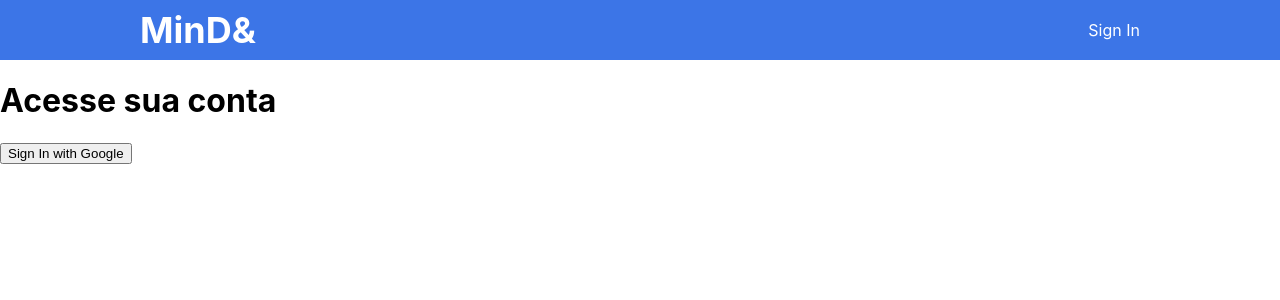
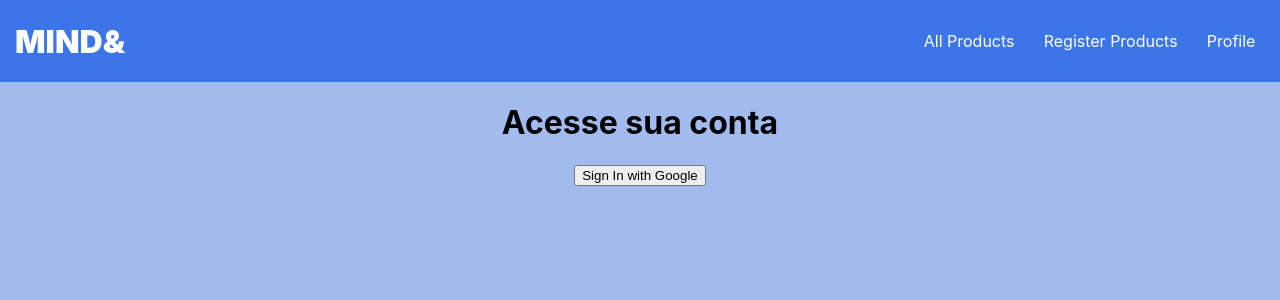
Before and after one commit to EngenheirosDoHavaii/EngDSoft, a React (Create React App) app: page /signin in a window 1280 px wide. Shown: the top 300 px of the page. Built offline with nearby package versions, Linux system fonts and the light colour scheme.

Commit message:
change navbar and background style

```diff
--- a/src/App.tsx
+++ b/src/App.tsx
@@ -2,11 +2,12 @@ import { SignIn } from "./pages/SignIn";
 import { Profile } from "./pages/Profile";
 import { Route, Routes } from "react-router-dom";
 import Protected from "./components/Protected";
-import Navbar from "./components/Navbar";
+import Navbar from "./components/Navbar/NavBar";
+import "./style/App.css"
 
 export default function App() {
   return (
-    <div>
+    <div className="App">
       <Navbar />
       <Routes>
         <Route
@@ -18,6 +19,7 @@ export default function App() {
           }
         />
         <Route path="/signin" element={<SignIn />} />
+
       </Routes>
     </div>
   );
--- a/src/components/Navbar.tsx
+++ /dev/null
@@ -1,10 +0,0 @@
-import { Link } from "react-router-dom";
-import "../style/Navbar.css"
-
-
-export default function Navbar() {
-    return <nav className="nav">
-        <Link to="/" className="minde">MinD&</Link>
-        <Link to="/signin" className="nav-link">Sign In</Link>
-    </nav>
-}
--- /dev/null
+++ b/src/components/Navbar/NavBar.css
@@ -0,0 +1,43 @@
+
+.navBar {
+    display: flex;
+    box-shadow: rgba(0,0,0,.15) 0px -2px 10px 0 px;
+    background-color: #3c75e7;
+    justify-content: space-between;
+    align-items: center;
+    padding: 15px;
+}
+
+.mind,
+.linkList li a {
+    text-decoration: none;
+    color: white
+}
+
+.mind {
+    font-size: 2em;
+    font-weight: 900;
+    text-transform: uppercase;
+}
+
+.linkList {
+    display: flex;
+    list-style: none;
+    height: 100%;
+    gap: 10px;
+}
+
+.linkList li a {
+    padding: .8em .6em;
+}
+
+.linkList li a:hover {
+    border: 2px solid;
+    border-radius: 10px;
+    border-color: #a1bbef;
+}
+
+.clickedLink {
+    border: solid 2px #a1bbef;
+    border-radius: 10px;
+}
--- /dev/null
+++ b/src/components/Navbar/NavBar.tsx
@@ -0,0 +1,26 @@
+
+import { NavLink } from "react-router-dom";
+import "./NavBar.css";
+import React from "react";
+
+const NavBar = () => {
+  return (
+    <nav className="navBar">
+      <NavLink to="/" className="mind"> Mind& </NavLink>
+
+      <ul className="linkList">
+        <li>
+          <NavLink to="/" className={({isActive}) => (isActive ? "clickedLink" : "")}>All Products</NavLink>
+        </li>
+        <li>
+          <NavLink to="/register" className={({isActive}) => (isActive ? "clickedLink" : "")}>Register Products</NavLink>
+        </li>
+        <li>
+          <NavLink to="/profile" className={({isActive}) => (isActive ? "clickedLink" : "")}>Profile</NavLink>
+        </li>
+      </ul>
+    </nav>
+  );
+};
+
+export default NavBar;
--- a/src/style/App.css
+++ b/src/style/App.css
@@ -1,39 +1,5 @@
 .App {
   text-align: center;
   background-color: #a1bbef;
+  height: 100vh
 }
-
-.App-logo {
-  height: 40vmin;
-  pointer-events: none;
-}
-
-@media (prefers-reduced-motion: no-preference) {
-  .App-logo {
-    animation: App-logo-spin infinite 20s linear;
-  }
-}
-
-.App-header {
-  background-color: #282c34;
-  min-height: 100vh;
-  display: flex;
-  flex-direction: column;
-  align-items: center;
-  justify-content: center;
-  font-size: calc(10px + 2vmin);
-  color: white;
-}
-
-.App-link {
-  color: #61dafb;
-}
-
-@keyframes App-logo-spin {
-  from {
-    transform: rotate(0deg);
-  }
-  to {
-    transform: rotate(360deg);
-  }
-}
--- a/src/style/Navbar.css
+++ /dev/null
@@ -1,18 +0,0 @@
-.nav {
-    background-color: #3c75e7;
-    display: flex;
-    justify-content: space-between;
-    align-items: center;
-    padding: 0.5rem calc((100vw - 1000px) / 2);
-}
-
-.minde,
-.nav-link {
-    color: white;
-    text-decoration: none;
-}
-
-.minde {
-    font-size: 36px;
-    font-weight: bold;
-}
```
Also changed, not shown: src/components/Navbar/FooterView.css (added, +11 -0 lines), src/components/Navbar/FooterView.tsx (added, +17 -0 lines), src/pages/SignIn/SignIn.css (added).
